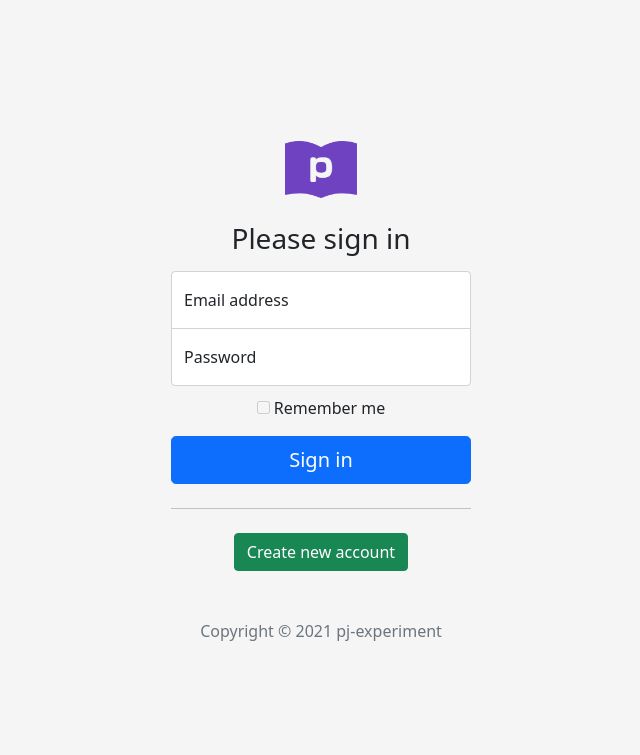
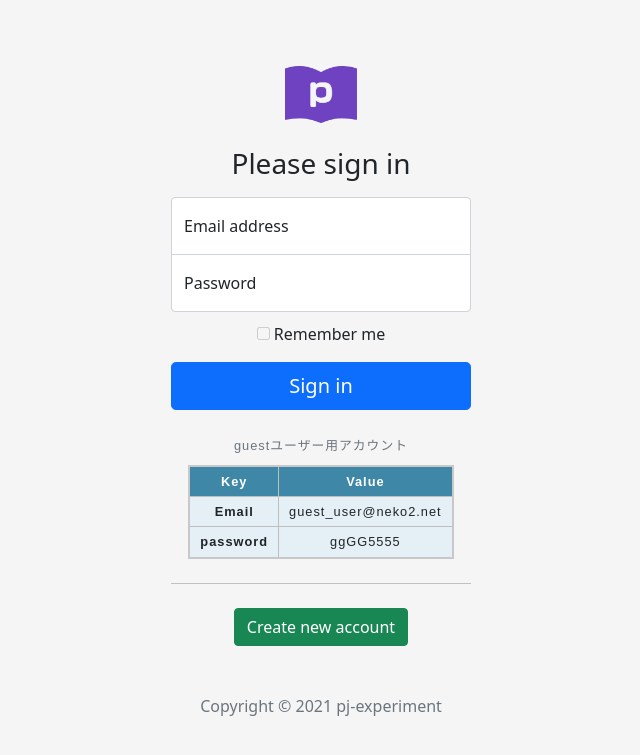
Before and after one commit to github-mizuki/pj_experiment2, a Django app: page /accounts/user_login/ in a window 1280 px wide. Shown: the top 755 px of the page, without its empty margins (319-959 px from the left). Run offline with Django 4.2, Linux system fonts and the light colour scheme; some libraries are stand-ins or nearby versions.

Commit message:
guest_user_info add

```diff
--- a/static/css/signin.css
+++ b/static/css/signin.css
@@ -62,3 +62,40 @@ body {
   border-top-left-radius: 0;
   border-top-right-radius: 0;
 }
+
+
+/* table_css */
+
+thead {
+    background-color: #3f87a6;
+    color: #fff;
+}
+
+tbody {
+    background-color: #e4f0f5;
+}
+
+caption {
+    text-align: center;
+    padding: 10px;
+    caption-side: top;
+}
+
+table {
+    margin: auto;
+    border-collapse: collapse;
+    border: 2px solid rgb(200, 200, 200);
+    letter-spacing: 1px;
+    font-family: sans-serif;
+    font-size: .8rem;
+}
+
+td,
+th {
+    border: 1px solid rgb(190, 190, 190);
+    padding: 5px 10px;
+}
+
+td {
+    text-align: center;
+}
--- a/templates/accounts/user_login.html
+++ b/templates/accounts/user_login.html
@@ -87,6 +87,25 @@
           </label>
         </div>
         <button class="w-100 btn btn-lg btn-primary" type="submit">Sign in</button>
+        <table class="mt-3">
+          <caption>guestユーザー用アカウント</caption>
+          <thead>
+              <tr>
+                  <th>Key</th>
+                  <th>Value</th>
+              </tr>
+          </thead>
+          <tbody>
+              <tr>
+                  <th scope="row">Email</th>
+                  <td>guest_user@neko2.net</td>
+              </tr>
+              <tr>
+                  <th scope="row">password</th>
+                  <td>ggGG5555</td>
+              </tr>
+          </tbody>
+        </table>
       </form>
       <hr class="my-4">
       <a href="{% url 'accounts:regist' %}" class="btn btn-success" tabindex="-1" role="button" aria-disabled="true">Create new account</a>
```
